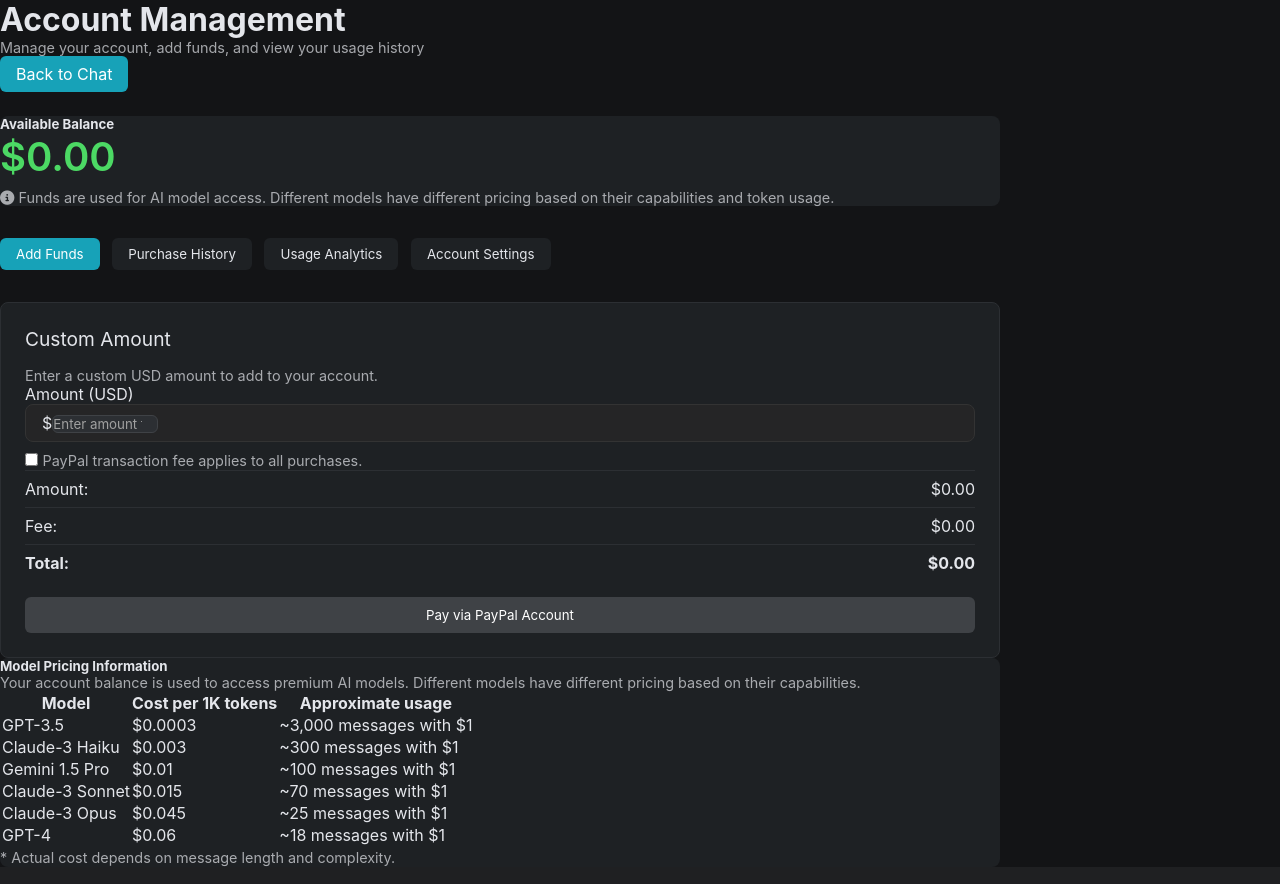
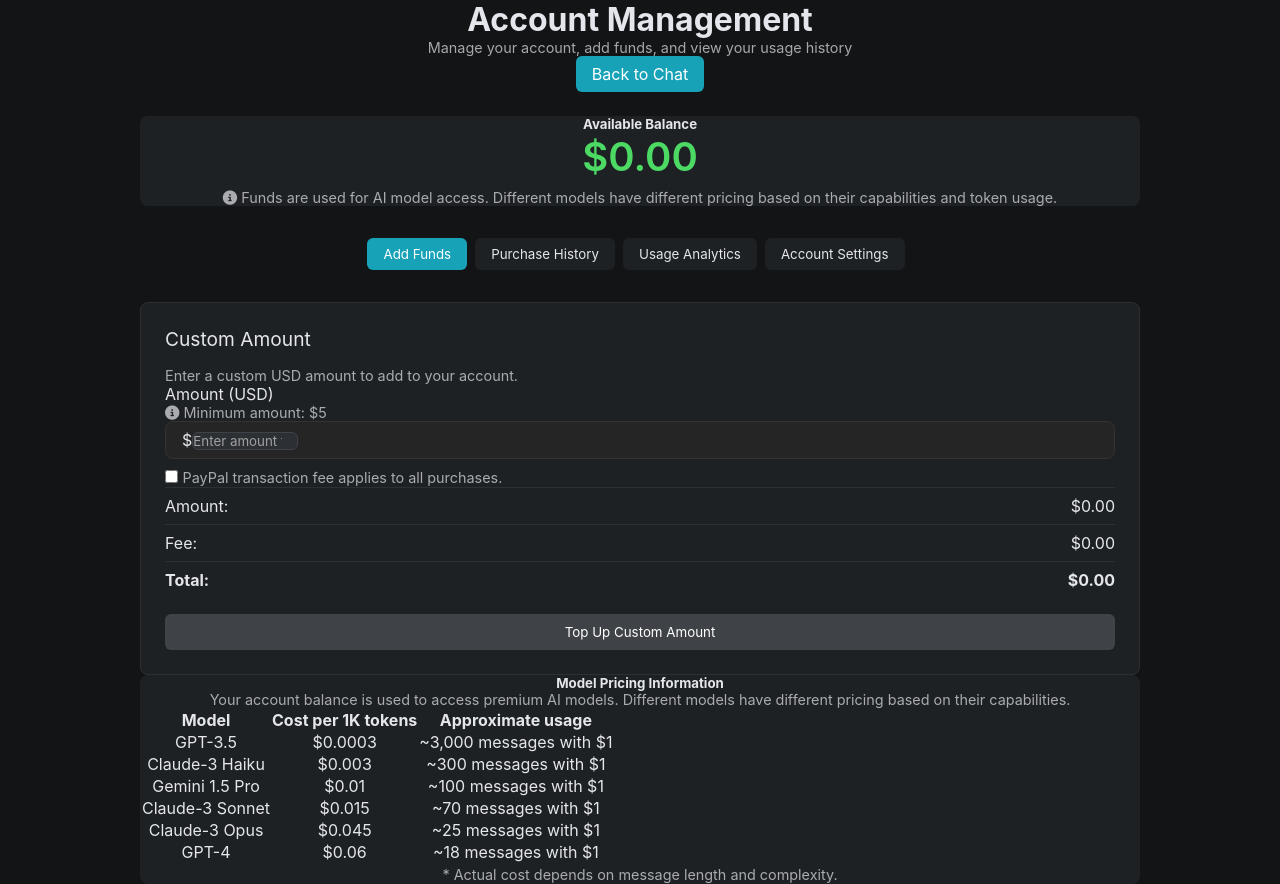
Before and after one commit to vlogbase/GMRebuildApr2025, a Flask app: page /account in a window 1280 px wide. Run offline with Flask 3, Linux system fonts and the light colour scheme; the visitor is signed in with stand-in values (Sample User, id 1); data that the repository does not hold is empty; some libraries are stand-ins or nearby versions.

Commit message:
Improve the account management UI with enhanced visual appeal and usability
Updates account management UI by centering content, improving scrolling, refining hover effects, and adjusting custom amount validations in `billing.py` and `account.html`.

Replit-Commit-Author: Agent
Replit-Commit-Session-Id: 07b7e8c3-9282-493c-a895-ad0c5e0e59e2

```diff
--- a/billing.py
+++ b/billing.py
@@ -129,8 +129,8 @@ def purchase_custom():
         amount_usd = float(request.form.get('amount', 0))
 
         # Validate amount
-        if amount_usd < 1.00 or amount_usd > 100.00:
-            flash("Invalid amount. Please enter an amount between $1.00 and $100.00", "error")
+        if amount_usd < 5.00 or amount_usd > 100.00:
+            flash("Invalid amount. Please enter an amount between $5.00 and $100.00", "error")
             return redirect(url_for('billing.account_management'))
 
         # Calculate credits to give (base credits + bonus)
--- a/templates/account.html
+++ b/templates/account.html
@@ -8,14 +8,24 @@
     body {
         background-color: #131416;
         color: #e4e6eb;
+        /* Ensure page content scrolls vertically if needed */
+        min-height: 100vh;
+        overflow-y: auto;
     }
 
     .container {
         max-width: 1000px;
+        margin: 0 auto; /* Center content */
     }
 
     .account-header {
         margin-bottom: 1.5rem;
+        text-align: center; /* Center the header */
+    }
+
+    .account-header .d-flex {
+        justify-content: space-between;
+        align-items: center;
     }
 
     .balance-card {
@@ -23,6 +33,7 @@
         border: none;
         border-radius: 8px;
         margin-bottom: 2rem;
+        text-align: center; /* Center balance display */
     }
 
     .balance-amount {
@@ -35,6 +46,12 @@
     .caption {
         font-size: 0.9rem;
         opacity: 0.7;
+    }
+
+    .tab-navigation {
+        display: flex;
+        justify-content: center; /* Center the tab buttons */
+        margin-bottom: 1.5rem;
     }
 
     .tab-button {
@@ -67,9 +84,10 @@
     }
 
     .package-card:hover {
-        transform: translateY(-5px);
-        box-shadow: 0 5px 15px rgba(0, 0, 0, 0.2);
+        /* More subtle hover effect instead of jumping/lifting */
+        background-color: #23262a;
         border-color: #17a2b8;
+        box-shadow: 0 0 8px rgba(23, 162, 184, 0.3);
     }
 
     .package-title {
@@ -248,9 +266,10 @@
                 <form action="{{ url_for('billing.purchase_custom') }}" method="post">
                     <div class="mb-3">
                         <label for="amount" class="form-label">Amount (USD)</label>
+                        <p class="caption mb-1"><i class="fas fa-info-circle"></i> Minimum amount: $5</p>
                         <div class="input-group">
                             <span class="input-group-text bg-dark text-light border-secondary">$</span>
-                            <input type="number" id="amount" name="amount" class="form-control custom-amount-input" min="1" max="100" step="0.01" placeholder="Enter amount from $1.00">
+                            <input type="number" id="amount" name="amount" class="form-control custom-amount-input" min="5" max="100" step="0.01" placeholder="Enter amount from $5.00">
                         </div>
                     </div>
 
@@ -276,7 +295,7 @@
                         </div>
                     </div>
 
-                    <button type="submit" class="purchase-button" id="purchaseBtn" disabled>Pay via PayPal Account</button>
+                    <button type="submit" class="purchase-button" id="purchaseBtn" disabled>Top Up Custom Amount</button>
                 </form>
             </div>
         </div>
@@ -503,8 +522,8 @@ document.addEventListener('DOMContentLoaded', function() {
         feeDisplay.textContent = '$' + fee.toFixed(2);
         totalDisplay.textContent = '$' + total.toFixed(2);
 
-        // Disable or enable purchase button based on valid amount
-        purchaseBtn.disabled = amount < 1 || !agreeTerms.checked;
+        // Disable or enable purchase button based on valid amount (min $5)
+        purchaseBtn.disabled = amount < 5 || !agreeTerms.checked;
     }
 
     amountInput.addEventListener('input', updateAmounts);
```
Also changed, not shown: app_workflow.py (+6 -2 lines).
